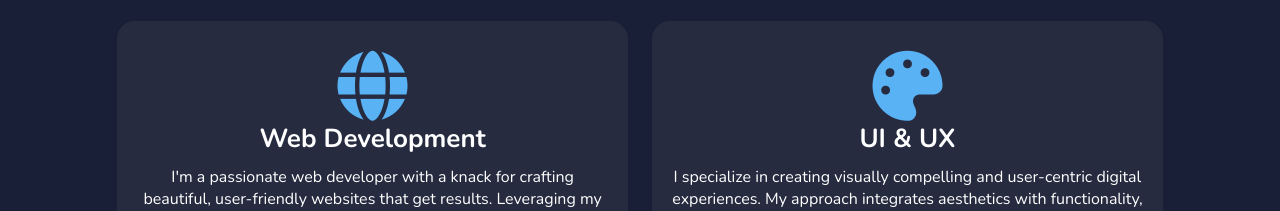
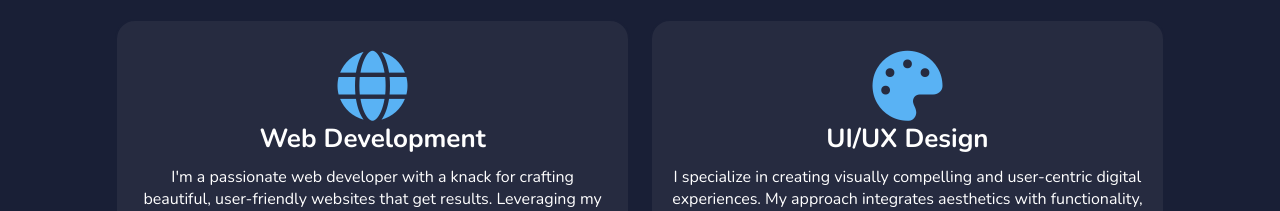
Before and after one commit to rishabhxojha/PORTFOLIO, a plain HTML site: page index.html in a window 1280 px wide. Shown: the part 1800-2011 px from the top of the page. Drawn offline with nearby package versions, Linux system fonts and the light colour scheme.

Commit message:
Update index.html

```diff
--- a/index.html
+++ b/index.html
@@ -93,7 +93,7 @@
 
       <div class="services-box">
         <i class="fa-solid fa-palette"></i>
-        <h3>UI & UX </h3>
+        <h3>UI/UX Design </h3>
         <p>I specialize in creating visually compelling and user-centric digital experiences. My approach integrates
           aesthetics with functionality, ensuring that each interface is not only attractive but also intuitive and
           seamless for the end-user.Ensuring that each interface is not only attractive but
```
